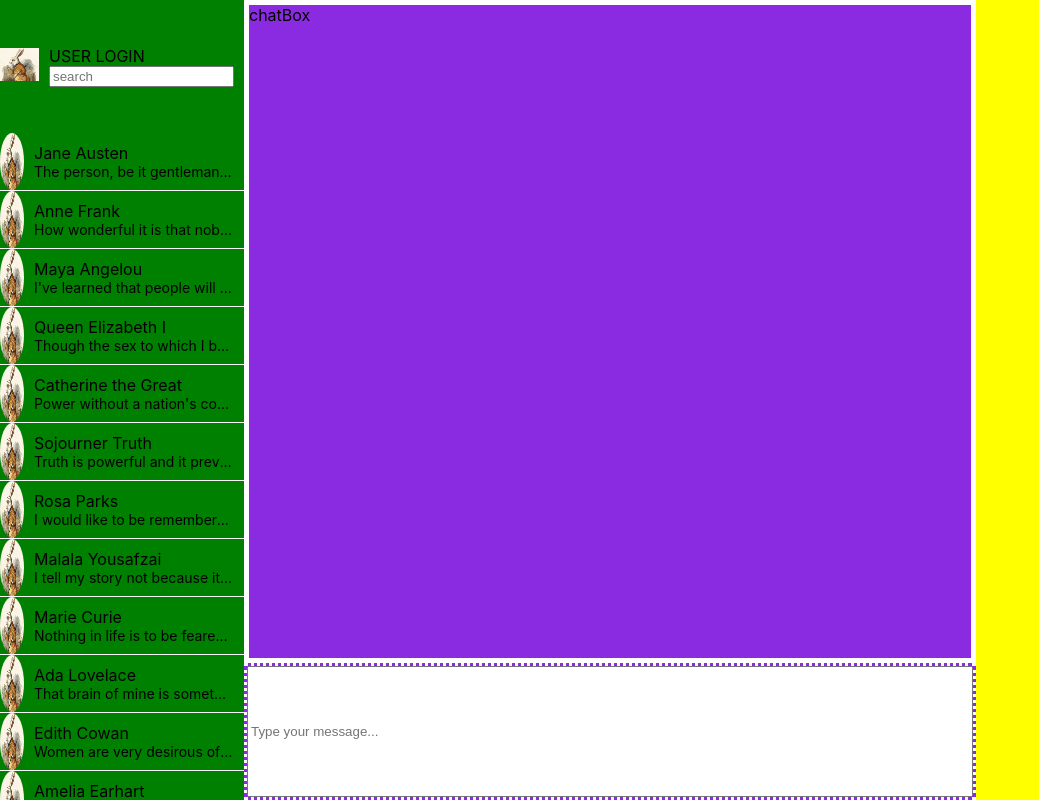
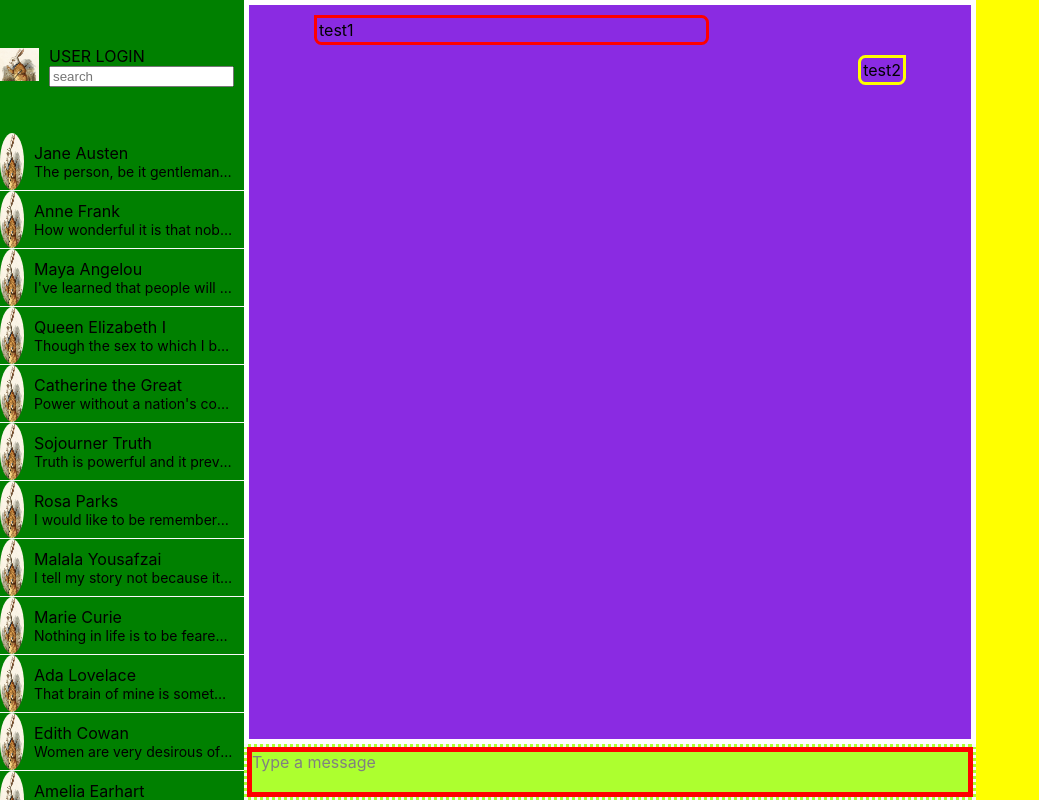
Before and after one commit to 1n3ffbl3/chat4people, a React (Create React App) app in the folder frontend/: page / in a window 1280 px wide. Shown: the whole page, without its empty margins (0-1039 px from the left). Built offline with nearby package versions, Linux system fonts and the light colour scheme.

Commit message:
Display hardcoded messages in chat box

```diff
--- a/frontend/src/components/ChatBox/ChatBox.js
+++ b/frontend/src/components/ChatBox/ChatBox.js
@@ -1,15 +1,23 @@
 import React from 'react';
+
 import styles from './ChatBox.module.scss';
+import MessageBox from '../MessageBox/MessageBox.js';
 
 const ChatBox = () => (
   <>
     <div className={styles.chatContainer}>
       <div className={styles.chatBox}>
-        chatBox
+        <div className={styles.messages}>
+          <div className={styles.messagesUser1}>
+            test1
+          </div>
+          <div className={styles.messagesUser2}>
+            test2
+          </div>
+
+        </div>
       </div>
-      <div className={styles.messageBox}>
-        <input className={styles.msgInput} placeholder="Type your message..." />
-      </div>
+      <MessageBox />
     </div>
   </>
 );
--- a/frontend/src/components/ChatBox/ChatBox.module.scss
+++ b/frontend/src/components/ChatBox/ChatBox.module.scss
@@ -17,17 +17,37 @@
   padding: 0;
   margin: 0;
   flex: 10;
-}
-
-.messageBox {
-  border: 3px dotted $color-primary;
-  padding: 0;
-  margin: 0;
-  flex: 2;
   display: flex;
   flex-direction: column;
 }
 
-.msgInput {
-  height: 100%;
+.messages {
+  display: flex;
+  flex-direction: column;
+  padding-right: 9%;
+  padding-left: 9%;
+  margin-top: $small;
+
+  &User1 {
+    border: 3px solid red;
+    max-width: 65%;
+    padding: 2px;
+    border-radius: 0 7.5px 7.5px 7.5px;
+    white-space: pre-wrap;
+    overflow-wrap: break-word;
+    line-height: 20px;
+    margin-bottom: $small;
+  }
+
+  &User2 {
+    border: 3px solid $yellow;
+    max-width: 65%;
+    padding: 2px;
+    align-self: flex-end;
+    border-radius: 7.5px 0 7.5px 7.5px;
+    white-space: pre-wrap;
+    overflow-wrap: break-word;
+    line-height: 20px;
+    margin-bottom: $small;
+  }
 }
--- a/frontend/src/components/Sidebar/Sidebar.module.scss
+++ b/frontend/src/components/Sidebar/Sidebar.module.scss
@@ -1,5 +1,7 @@
+@import "utilities/variables";
+
 .sidebarContainer {
-  background-color: yellow;
+  background-color: $yellow;
   box-sizing: border-box;
   height: 100vh;
   padding: 30px;
--- a/frontend/utilities/_variables.scss
+++ b/frontend/utilities/_variables.scss
@@ -8,7 +8,10 @@ $extra-large: 16px;
 
 //colors
 $color-primary: #F9F9F9;
-$black: black;
-$blue: rgb(0, 83, 135);
-$blueviolet: blueviolet;
-$white: white;
+$gray: #7D7D7D;
+$dark-gray: #9e9b9b;
+$black: #000000;
+$blue: #005387;
+$blueviolet: #8A2BE2;
+$white: #FFFFFF;
+$yellow :#FFFF00;
```
Also changed, not shown: frontend/src/components/MessageBox.js (deleted).
